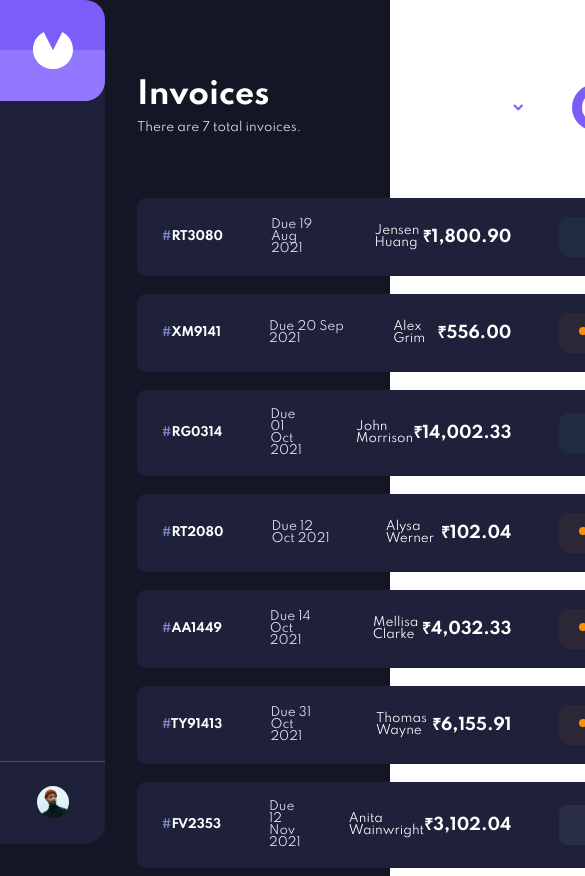
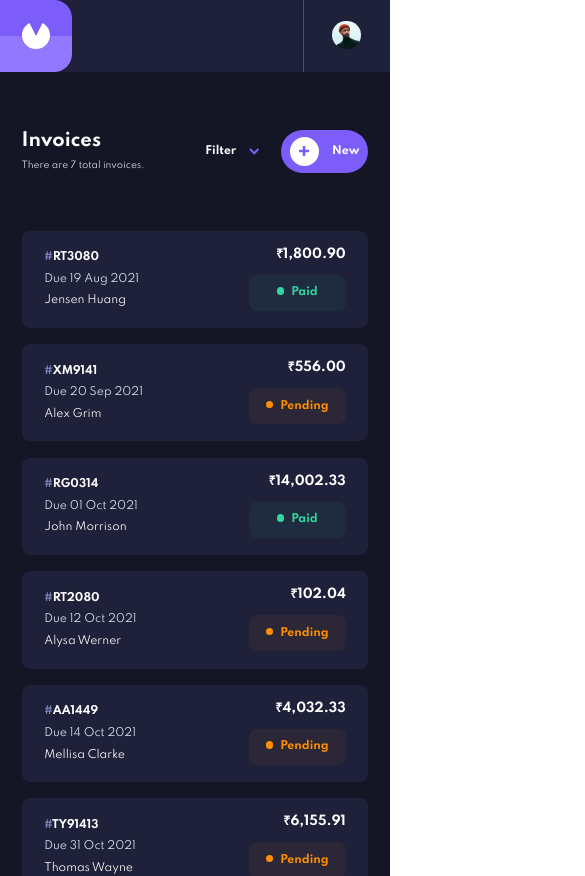
Before and after one commit to ameer005/invoice-app, a React (Create React App) app: page / in a window 390 px wide. Shown: the top 876 px of the page, 585 px wide, since content can reach past the window. Built offline with nearby package versions, Linux system fonts and the light colour scheme.

Commit message:
added responsiveness

```diff
--- a/src/App.module.scss
+++ b/src/App.module.scss
@@ -1,9 +1,16 @@
+@import "./common/mixins.scss";
+
 .app {
   background-color: var(--bg-color);
   min-height: 100vh;
 
   display: grid;
   grid-template-columns: 10.5rem 1fr;
+
+  @include respond(tab-land) {
+    grid-template-columns: 1fr;
+    grid-template-rows: 8rem 1fr;
+  }
 }
 
 .header {
--- /dev/null
+++ b/src/common/mixins.scss
@@ -0,0 +1,29 @@
+@mixin respond($breakpoint) {
+  // 900px
+  @if $breakpoint == tab-land {
+    @media only screen and (max-width: 56.2em) {
+      @content;
+    }
+  }
+
+  // 750px
+  @if $breakpoint == tab-pot {
+    @media only screen and (max-width: 47em) {
+      @content;
+    }
+  }
+
+  // 650px
+  @if $breakpoint == phone {
+    @media only screen and (max-width: 41em) {
+      @content;
+    }
+  }
+
+  // 450px
+  @if $breakpoint == phone-min {
+    @media only screen and (max-width: 28em) {
+      @content;
+    }
+  }
+}
--- a/src/components/InvoiceItem/InvoiceItem.js
+++ b/src/components/InvoiceItem/InvoiceItem.js
@@ -33,7 +33,7 @@ const InvoiceItem = ({ data }) => {
         <div className={styles.right_container}>
           <StatusIndicator data={data} />
           <img
-            className={styles.arrowRight}
+            className={styles.arrow_right}
             src={arrowRight}
             alt="arrow right"
           />
--- a/src/components/InvoiceItem/InvoiceItem.module.scss
+++ b/src/components/InvoiceItem/InvoiceItem.module.scss
@@ -1,3 +1,5 @@
+@import "../../common/mixins.scss";
+
 .item_container {
   background-color: var(--item-color);
   padding: 1.8rem 2.4rem;
@@ -19,7 +21,13 @@
   font-size: 1.2rem;
   display: flex;
   align-items: center;
-  gap: 4.8rem;
+  gap: 2.4rem;
+
+  @include respond(tab-pot) {
+    flex-direction: column;
+    align-items: flex-start;
+    gap: 1.2rem;
+  }
 }
 
 .id {
@@ -50,10 +58,22 @@
   align-items: center;
   display: flex;
   gap: 4.8rem;
+
+  @include respond(tab-pot) {
+    flex-direction: column;
+    align-items: flex-end;
+    gap: 1.6rem;
+  }
 }
 
 .amount {
-  font-size: 1.6rem;
+  font-size: 1.4rem;
   font-weight: 700;
   color: var(--title-color);
 }
+
+.arrow_right {
+  @include respond(tab-pot) {
+    display: none;
+  }
+}
--- a/src/components/ModalCreateInvoice/ModalCreateInvoice.js
+++ b/src/components/ModalCreateInvoice/ModalCreateInvoice.js
@@ -315,7 +315,9 @@ const ModalCreateInvoice = (props) => {
                         {form.values.items.map((item, index) => {
                           return (
                             <div key={index} className={styles.items}>
-                              <label className={`${styles.input_container}`}>
+                              <label
+                                className={`${styles.input_item_container} ${styles.input_item_container__1}`}
+                              >
                                 <span className={styles.label}>Item Name</span>
                                 <Field
                                   className={styles.input}
@@ -324,7 +326,9 @@ const ModalCreateInvoice = (props) => {
                                 />
                               </label>
 
-                              <label className={`${styles.input_container}`}>
+                              <label
+                                className={`${styles.input_item_container} ${styles.input_item_container__2}`}
+                              >
                                 <span className={styles.label}>Qty.</span>
                                 <Field
                                   className={styles.input}
@@ -344,7 +348,9 @@ const ModalCreateInvoice = (props) => {
                                 />
                               </label>
 
-                              <label className={`${styles.input_container}`}>
+                              <label
+                                className={`${styles.input_item_container} ${styles.input_item_container__3}`}
+                              >
                                 <span className={styles.label}>Price</span>
                                 <Field
                                   className={styles.input}
@@ -365,7 +371,9 @@ const ModalCreateInvoice = (props) => {
                                 />
                               </label>
 
-                              <label className={`${styles.input_container}`}>
+                              <label
+                                className={`${styles.input_item_container} ${styles.input_item_container__4}`}
+                              >
                                 <span className={styles.label}>Total</span>
                                 <Field
                                   disabled
@@ -403,11 +411,20 @@ const ModalCreateInvoice = (props) => {
                     )}
                   </FieldArray>
                 </section>
+
+                {/* <div
+                  className={`${styles.error_text} ${
+                    errors ? styles.error_active : ""
+                  }`}
+                >
+                  -All fields must be filled.
+                </div> */}
               </div>
 
               {/* BUTTONS */}
               <div className={styles.form_buttons}>
                 <button
+                  onClick={() => props.setShowModal(false)}
                   type="button"
                   className={`btn btn--edit ${styles.btn_discard}`}
                 >
--- a/src/components/ModalCreateInvoice/ModalCreateInvoice.module.scss
+++ b/src/components/ModalCreateInvoice/ModalCreateInvoice.module.scss
@@ -1,3 +1,5 @@
+@import "../../common/mixins.scss";
+
 .backdrop {
   position: fixed;
   top: 0;
@@ -15,13 +17,22 @@
   flex: 1;
   max-width: 65rem;
   min-height: 100%;
-  padding: 5rem 3.2rem 4.8rem 6.4rem;
+  padding: 5rem 6.4rem 4.8rem 6.4rem;
   margin-left: 10rem;
   border-top-right-radius: 2.5rem;
   border-bottom-right-radius: 2.5rem;
 
   background-color: var(--bg-color);
   color: var(--text-color);
+
+  @include respond(tab-land) {
+    margin-left: 0rem;
+    margin-top: 8rem;
+  }
+
+  @include respond(phone) {
+    padding: 5rem 3.2rem 4.8rem 3.2rem;
+  }
 }
 
 .form_heading {
@@ -29,6 +40,10 @@
   font-size: 2.4rem;
   font-weight: 700;
   margin-bottom: 4.8rem;
+
+  @include respond(phone) {
+    font-size: 2rem;
+  }
 }
 
 .form {
@@ -39,7 +54,7 @@
 .form_body {
   // flex: 1;
 
-  height: 47rem;
+  max-height: 65vh;
   overflow-y: scroll;
 
   &::-webkit-scrollbar {
@@ -57,6 +72,10 @@
   row-gap: 2.4rem;
 
   margin-bottom: 3.2rem;
+
+  @include respond(phone) {
+    grid-template-columns: repeat(2, 1fr);
+  }
 }
 
 .input_container {
@@ -142,11 +161,36 @@
   grid-template-columns: 40fr 15fr 15fr 20fr 10fr;
   align-items: center;
   gap: 1.2rem;
+
+  @include respond(phone) {
+    grid-template-columns: 1fr 1fr 1fr 8%;
+  }
+}
+
+.input_item_container {
+  &__1 {
+    @include respond(phone) {
+      grid-column: 1/ -1;
+    }
+  }
+
+  &__2 {
+  }
+
+  &__3 {
+  }
+
+  &__4 {
+  }
 }
 
 .icon_delete {
   display: block;
   cursor: pointer;
+
+  @include respond(phone) {
+    justify-self: end;
+  }
 }
 
 .items_heading {
@@ -168,6 +212,14 @@
   gap: 1.2rem;
   align-items: center;
   padding: 4.8rem 0;
+
+  @include respond(tab-land) {
+    padding: 3.2rem 0;
+  }
+
+  @include respond(phone-min) {
+    align-items: stretch;
+  }
 }
 
 .btn_discard {
@@ -192,3 +244,15 @@
 .input_error {
   border: 1px solid var(--delete-color);
 }
+
+.error_text {
+  font-size: 1rem;
+  font-weight: 700;
+  margin: 1.8rem 0;
+  color: var(--delete-color);
+  display: none;
+}
+
+.error_active {
+  display: block;
+}
--- a/src/components/NavBar/NavBar.module.scss
+++ b/src/components/NavBar/NavBar.module.scss
@@ -1,3 +1,5 @@
+@import "../../common/mixins.scss";
+
 .nav {
   position: fixed;
   width: 10.5rem;
@@ -11,6 +13,13 @@
   flex-direction: column;
   align-items: center;
   z-index: 100;
+
+  @include respond(tab-land) {
+    flex-direction: row;
+    width: 100%;
+    height: 8rem;
+    border-radius: 0;
+  }
 }
 
 .logo_box {
@@ -24,10 +33,20 @@
   justify-content: center;
   padding: 3.2rem 0;
   border-bottom-right-radius: 2rem;
+
+  @include respond(tab-land) {
+    padding: 2.4rem;
+    align-items: center;
+    border-top-right-radius: 2rem;
+  }
 }
 
 .logo {
   width: 4rem;
+
+  @include respond(tab-land) {
+    width: 3.2rem;
+  }
 }
 
 .theme_switcher {
@@ -39,6 +58,10 @@
   padding: 3.2rem 0;
 
   cursor: pointer;
+
+  @include respond(tab-land) {
+    display: none;
+  }
 }
 
 .icon {
@@ -51,6 +74,12 @@
 
 .avatar_box {
   padding: 2.4rem 0;
+
+  @include respond(tab-land) {
+    padding: 2.4rem 3.2rem;
+    margin-left: auto;
+    border-left: 1px solid rgb(73, 78, 110);
+  }
 }
 
 .avatar {
--- a/src/index.scss
+++ b/src/index.scss
@@ -1,4 +1,5 @@
 @import url(https://fonts.googleapis.com/css?family=Spartan:100,200,300,regular,500,700);
+@import "./common/mixins.scss";
 
 *,
 *::after,
@@ -66,6 +67,10 @@
 html {
   font-size: 62.5%;
   box-sizing: border-box;
+
+  @include respond(phone-min) {
+    font-size: 56.25%;
+  }
 }
 
 body {
@@ -97,6 +102,14 @@ input[type="number"] {
   max-width: 74rem;
 
   margin: 8rem 3.2rem;
+
+  @include respond(tab-land) {
+    margin: 6.4rem 3.2rem;
+  }
+
+  @include respond(phone-min) {
+    margin: 6.4rem 2.4rem;
+  }
 }
 
 .ut-global-with-m {
@@ -104,6 +117,14 @@ input[type="number"] {
   max-width: 64rem;
 
   margin: 8rem 3.2rem;
+
+  @include respond(phone) {
+    margin-bottom: 15rem;
+  }
+
+  @include respond(phone-min) {
+    margin: 8rem 2.4rem 15rem 2.4rem;
+  }
 }
 
 // global button
--- a/src/pages/Homepage/HomePage.module.scss
+++ b/src/pages/Homepage/HomePage.module.scss
@@ -1,3 +1,5 @@
+@import "../../common/mixins.scss";
+
 .invoice_container {
   color: var(--text-color);
 }
@@ -8,6 +10,10 @@
   display: flex;
   align-items: center;
   gap: 4.8rem;
+
+  @include respond(phone) {
+    gap: 2.4rem;
+  }
 }
 
 .name_box {
@@ -19,10 +25,24 @@
   color: var(--title-color);
 
   margin-bottom: 1.2rem;
+
+  @include respond(tab-pot) {
+    font-size: 2rem;
+  }
 }
 
 .quantity {
   font-size: 1.2rem;
+
+  @include respond(phone) {
+    font-size: 1rem;
+  }
+}
+
+.by_status {
+  @include respond(tab-pot) {
+    display: none;
+  }
 }
 
 .filter_box {
@@ -125,6 +145,12 @@
   gap: 1.4rem;
 }
 
+.new_invoice {
+  @include respond(tab-pot) {
+    display: none;
+  }
+}
+
 .icon_box {
   background-color: var(--btn-color);
   padding: 1rem;
--- a/src/pages/Homepage/Homepage.js
+++ b/src/pages/Homepage/Homepage.js
@@ -42,7 +42,9 @@ const Homepage = () => {
               onClick={() => setShowDropdown((prev) => !prev)}
               className={`${styles.dropdown_btn} `}
             >
-              <span>{`Filter by status`}</span>
+              <span>
+                Filter <span className={styles.by_status}>by status</span>
+              </span>
               <img className="arrow" src={arrowDown} alt="arrow down" />
             </div>
             {/* filter dropdown */}
@@ -91,7 +93,9 @@ const Homepage = () => {
             <div className={styles.icon_box}>
               <img className={styles.plus_icon} src={plusIcon} alt="plus" />
             </div>
-            <span>New Invoice</span>
+            <span>
+              New <span className={styles.new_invoice}> Invoice </span>
+            </span>
           </button>
         </div>
 
--- a/src/pages/InvoicePage/InvoicePage.module.scss
+++ b/src/pages/InvoicePage/InvoicePage.module.scss
@@ -1,5 +1,8 @@
+@import "../../common/mixins.scss";
+
 .invoice_details_container {
   color: var(--text-color);
+  position: relative;
 }
 
 .top {
@@ -15,12 +18,29 @@
     display: flex;
     align-items: center;
     gap: 1.4rem;
+
+    @include respond(phone) {
+      flex: 1;
+      justify-content: space-between;
+    }
   }
 
   &__right_group {
     display: flex;
     align-items: center;
     gap: 1.2rem;
+
+    @include respond(phone) {
+      background-color: var(--item-color);
+      border-radius: var(--border-radius-m);
+
+      padding: 2.4rem 2.4rem;
+      width: 100%;
+      position: absolute;
+      bottom: -12rem;
+      left: 0;
+      justify-content: center;
+    }
   }
 }
 
@@ -61,6 +81,14 @@
 
   .bill_to {
     grid-row: span 2;
+    grid-column: 3;
+    justify-self: end;
+  }
+
+  .sent_to {
+    @include respond(tab-pot) {
+      grid-row: 4;
+    }
   }
 
   .item_container {
@@ -72,6 +100,10 @@
     grid-row: 4;
     grid-column: 1 / -1;
     border-radius: var(--border-radius-m);
+
+    @include respond(tab-pot) {
+      grid-row: 5;
+    }
   }
 }
 
@@ -133,6 +165,10 @@
   display: grid;
   grid-template-columns: 40fr 20fr 20fr 20fr;
 
+  @include respond(phone) {
+    grid-template-columns: repeat(2, 1fr);
+  }
+
   gap: 4rem;
 }
 
@@ -145,10 +181,18 @@
 
 .quantity_name {
   justify-self: center;
+
+  @include respond(phone) {
+    display: none;
+  }
 }
 
 .price_name {
   justify-self: center;
+
+  @include respond(phone) {
+    display: none;
+  }
 }
 
 .total_name {
@@ -158,16 +202,28 @@
 .name {
   color: var(--title-color);
   font-weight: 700;
+
+  @include respond(phone-min) {
+    line-height: 1.4;
+  }
 }
 
 .quantity {
   font-weight: 700;
   justify-self: center;
+
+  @include respond(phone) {
+    display: none;
+  }
 }
 
 .price {
   font-weight: 700;
   justify-self: center;
+
+  @include respond(phone) {
+    display: none;
+  }
 }
 
 .total {
@@ -194,4 +250,8 @@
   font-size: 2.4rem;
   color: var(--title-color);
   font-weight: 700;
+
+  @include respond(phone) {
+    font-size: 2rem;
+  }
 }
```
